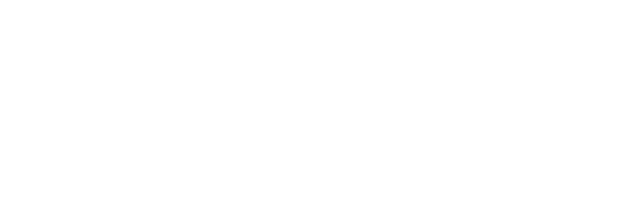
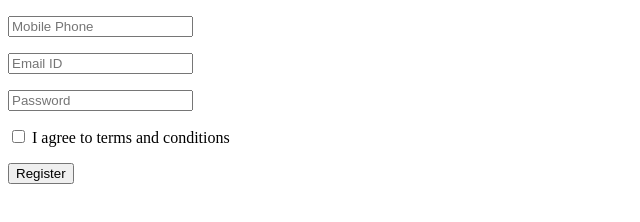
Before and after one commit to femiarkh/html-css-registration-homework, a plain HTML site: page index.html in a window 1280 px wide. Shown: the whole page, without its empty margins (0-640 px from the left). Drawn offline with Linux system fonts and the light colour scheme.

Commit message:
feat: create Sign Up form

```diff
--- a/index.html
+++ b/index.html
@@ -6,6 +6,17 @@
   <title>Sign up</title>
 </head>
 <body>
-
+  <form class="form" action="https://reqres.in/api/register" method="post">
+    <p class="form__input"><input type="tel" name="mobile"  placeholder="Mobile Phone" required></p>
+    <p class="form__input"><input type="email" name="email"  placeholder="Email ID" required></p>
+    <p class="form__input"><input type="password" name="password"  placeholder="Password" required></p>
+    <p class="form__agree">
+      <label>
+        <input type="checkbox" value="agree" id="agree">
+        I agree to terms and conditions
+      </label>
+    </p>
+    <button class="form__submit" type="submit">Register</button>
+  </form>
 </body>
 </html>
```
